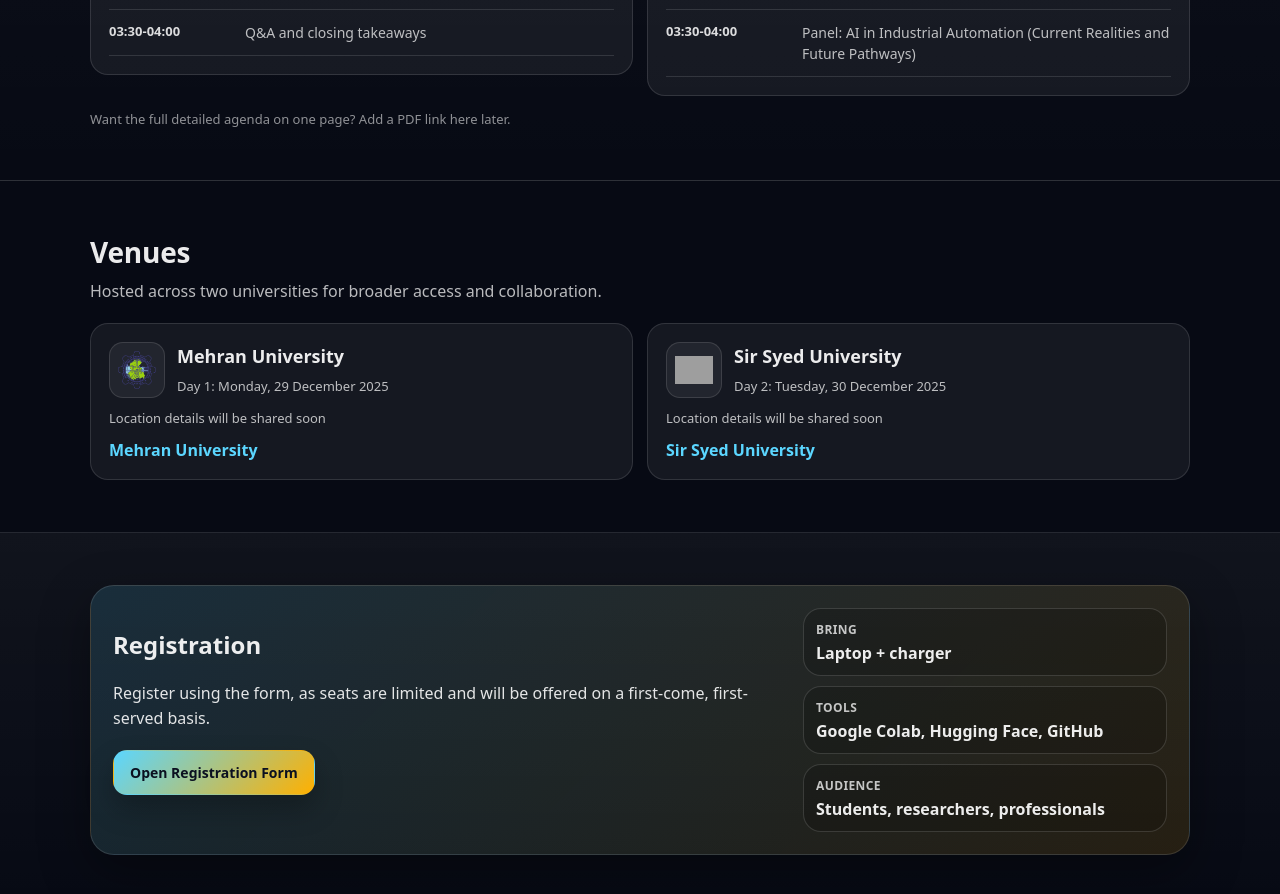
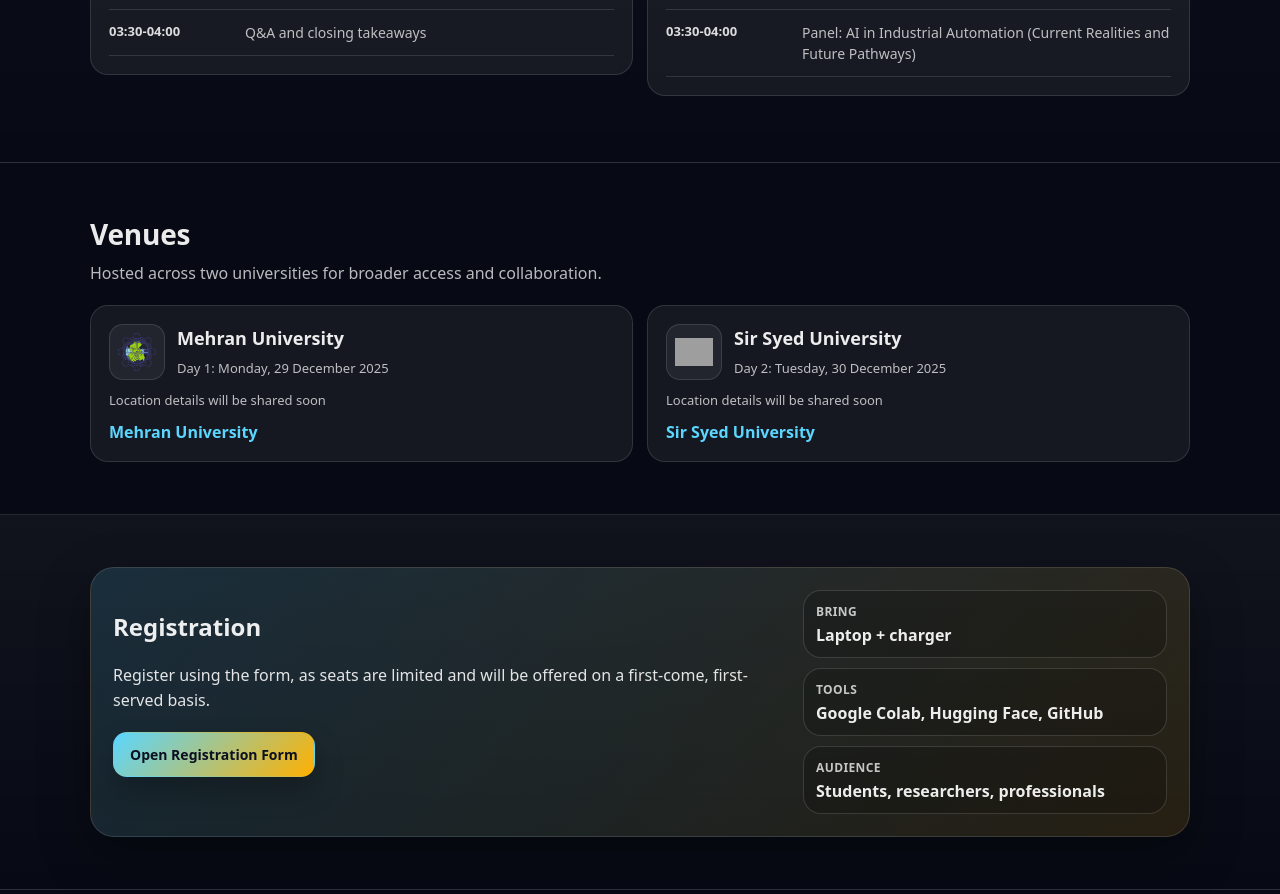
Before and after one commit to yirfanzia/ies-genai-workshop, a plain HTML site: page index.html in a window 1280 px wide. Shown: the part 1419-2313 px from the top of the page. Drawn offline with Linux system fonts and the light colour scheme; grey boxes are pictures that could not be loaded.

Commit message:
Update index.html

```diff
--- a/index.html
+++ b/index.html
@@ -160,8 +160,7 @@
         </div>
 
         <div class="mini">
-          Want the full detailed agenda on one page? Add a PDF link here later.
-        </div>
+         </div>
       </div>
     </section>
 
```
